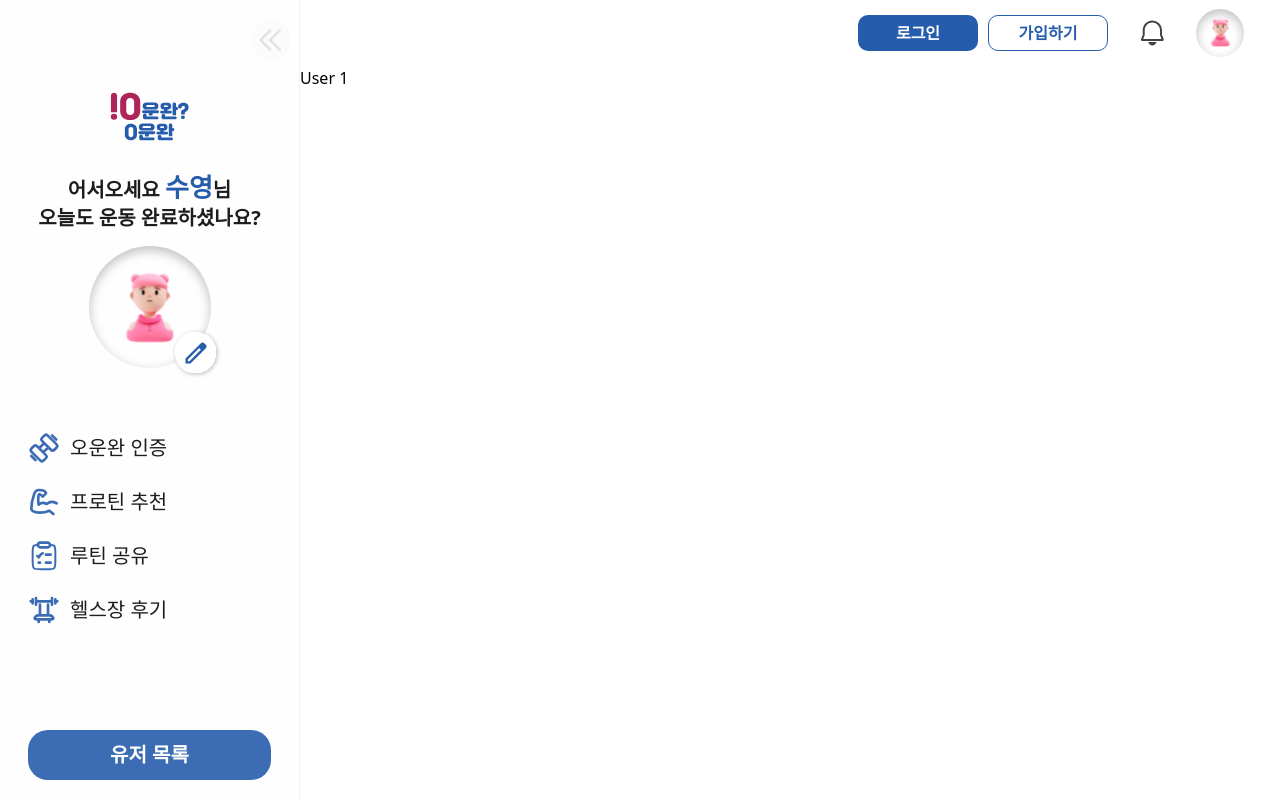
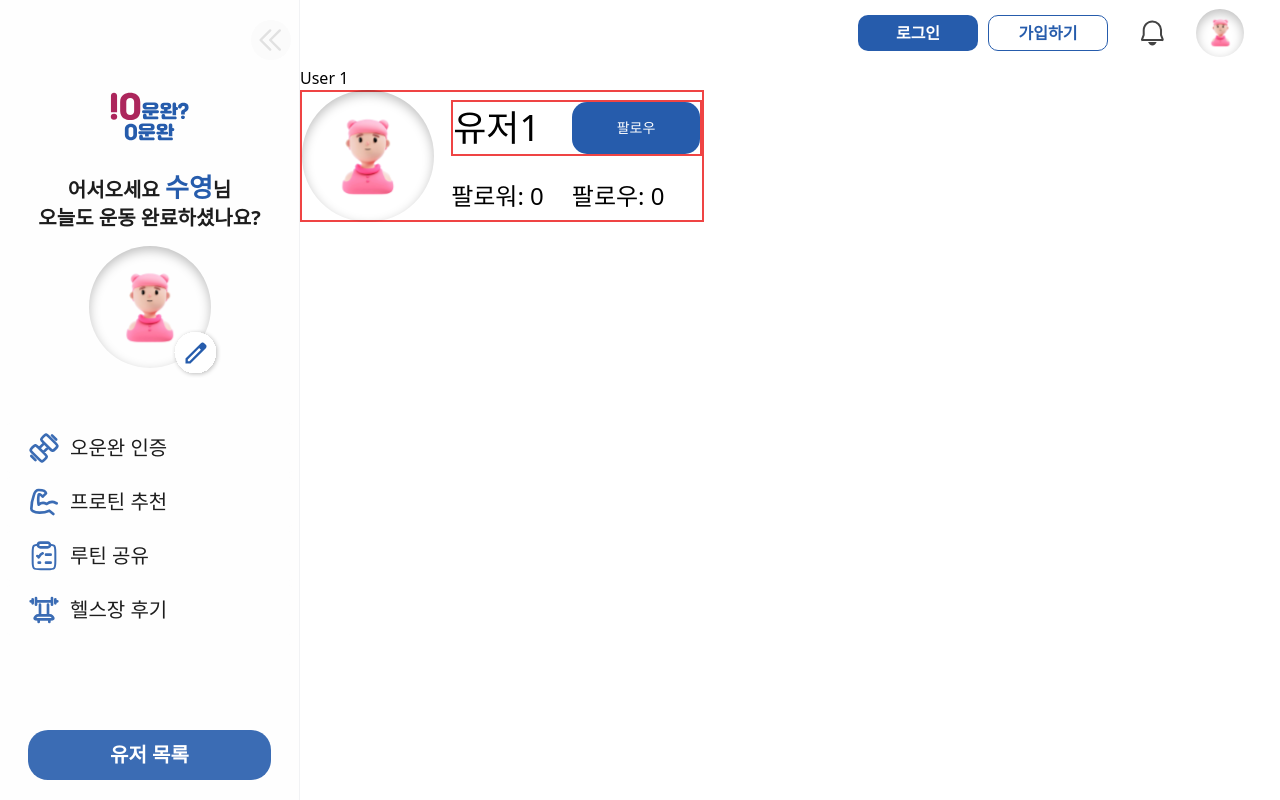
Before and after one commit to yoo-nji/Today_Workout_Done, a React (Vite) app: page /user/1 in a window 1280 px wide. Built offline with nearby package versions, Linux system fonts and the light colour scheme.

Commit message:
feat : Userpage 라우트연결

```diff
--- a/src/pages/User.tsx
+++ b/src/pages/User.tsx
@@ -1,6 +1,12 @@
 import { useParams } from "react-router";
+import UserCard from "../components/User/UserCard";
 
 export default function User() {
   const { user_id } = useParams();
-  return <div>User {user_id}</div>;
+  return (
+    <>
+      <div>User {user_id}</div>
+      <UserCard />
+    </>
+  );
 }
```
